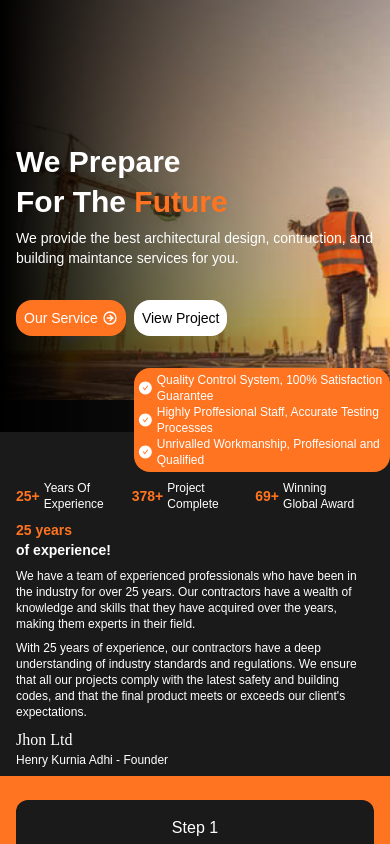
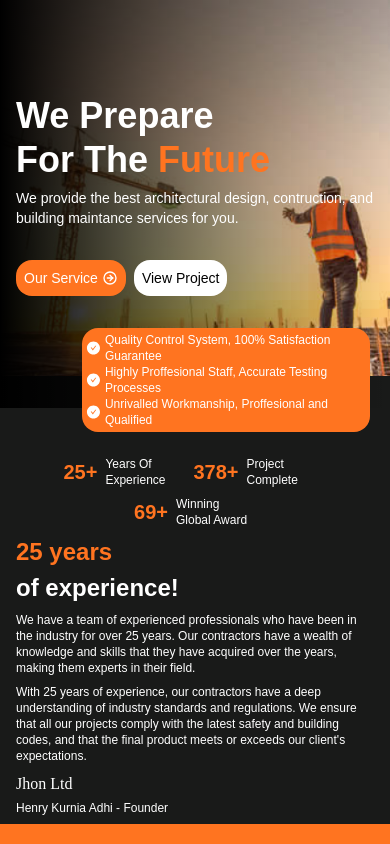
Before and after one commit to adyto/jhon-traktor, a React (Create React App) app: page / in a window 390 px wide. Shown: the top 844 px of the page. Built offline with nearby package versions, Linux system fonts and the light colour scheme; no server answers.

Commit message:
jhon-traktor

```diff
--- a/src/components/HomePage/ClientCard.jsx
+++ b/src/components/HomePage/ClientCard.jsx
@@ -41,7 +41,7 @@ const ClientCard = () => {
         >
           {testimony.map((item, i) => (
             <SwiperSlide key={i}>
-              <div className="max-w-5xl w-full mx-auto text-center pt-7 pb-20">
+              <div className="max-w-5xl w-full mx-auto text-center pt-7 pb-20 flex flex-col items-center">
                 <p>{item.title}</p>
                 <p className="pt-3 pb-1">{item.name}</p>
                 <p>
--- a/src/components/HomePage/ExperienceItem.jsx
+++ b/src/components/HomePage/ExperienceItem.jsx
@@ -31,13 +31,13 @@ const ExperienceItem = () => {
   return (
     <div className="bg-text-color-palette-2 text-white relative">
       <div className="flex flex-col mx-auto container pt-12 pb-2 gap-y-2 md:gap-y-10 2xl:pt-16">
-        <div className="flex flex-wrap justify-cender gap-x-2 px-4 md:justify-start lg:gap-x-4 lg:justify-start 2xl:pb-28 z-10">
+        <div className="flex flex-wrap justify-center gap-2 px-4 md:justify-start lg:gap-x-4 2xl:pb-28 z-10">
           {dataAchievement.map((item) => (
             <div
               key={item.title}
-              className="flex flex-row items-center gap-x-1 md:gap-x-2 lg:gap-x-2"
+              className="flex flex-row items-center gap-x-2 md:gap-x-2 lg:gap-x-2"
             >
-              <p className="font-semibold text-text-color-palette-1 text-sm md:text-2xl 2xl:text-5xl">
+              <p className="font-semibold text-text-color-palette-1 text-xl md:text-2xl 2xl:text-5xl">
                 {item.amount}
               </p>
               <p className="font-medium capitalize text-xs w-20 md:w-24 lg:w-28">
@@ -49,9 +49,11 @@ const ExperienceItem = () => {
         <div className="flex flex-row justify-center z-0 px-4 items-center gap-x-2 2xl:gap-20">
           <img src={imgExperience} className="w-2/5 h-auto max-md:hidden" />
           <div className="flex flex-col">
-            <p className="text-text-color-palette-1 font-semibold text-sm md:text-3xl 2xl:text-6xl">
+            <p className="text-text-color-palette-1 font-semibold text-2xl md:text-3xl 2xl:text-6xl">
               25 years{' '}
-              <span className="block text-white 2xl:pt-4">of experience!</span>
+              <span className="block text-white pt-1 2xl:pt-4">
+                of experience!
+              </span>
             </p>
             <p className="max-w-3xl text-xs my-2 md:my-3 md:text-sm 2xl:text-xl 2xl:my-5">
               We have a team of experienced professionals who have been in the
@@ -69,13 +71,13 @@ const ExperienceItem = () => {
             <p className="font-Comforter text-base md:text-3xl 2xl:text-6xl">
               Jhon Ltd
             </p>
-            <p className="font-medium text-xs md:mt-2 2xl:text-sm 2xl:mt-4">
+            <p className="font-medium text-xs mt-1 md:mt-2 2xl:text-sm 2xl:mt-4">
               Henry Kurnia Adhi - Founder
             </p>
           </div>
         </div>
       </div>
-      <div className="absolute -top-16 w-64 right-0 p-1 flex flex-col  h-auto bg-text-color-palette-1 rounded-2xl md:-top-28 md:right-10 md:w-[470px] md:p-10 lg:-top-36 lg:right-20 lg:w-[550px] lg:p-12 xl:p-14 xl:w-[600px] xl:-top-36 2xl:w-[680px] 2xl:p-16 2xl:-top-40">
+      <div className="absolute -top-20 w-72 right-5 p-1 flex flex-col h-auto bg-text-color-palette-1 rounded-2xl sm:w-96 sm:p-5 sm:-top-14 md:-top-28 md:right-10 md:w-[470px] md:p-10 lg:-top-36 lg:right-20 lg:w-[550px] lg:p-12 xl:p-14 xl:w-[600px] xl:-top-36 2xl:w-[680px] 2xl:p-16 2xl:-top-40">
         {experienceInfo.map((item) => (
           <div
             key={item.title}
--- a/src/components/HomePage/HeroItem.jsx
+++ b/src/components/HomePage/HeroItem.jsx
@@ -6,11 +6,11 @@ import { imgBgHome } from '../../assets';
 const HeroItem = () => {
   return (
     <div
-      className="w-full bg-center relative bg-cover bg-no-repeat pt-36 pb-24 md:pt-40 md:pb-32 lg:pt-80 lg:pb-52 h-140 after:absolute after:bottom-0 after:left-0 after:w-full after:h-full after:bg-gradient-to-r after:from-black after:to-transparent before:absolute before:w-full before:h-8 before:bg-text-color-palette-2 before:bottom-0 before:left-0 "
+      className="w-full bg-center relative bg-cover bg-no-repeat pt-24 pb-28 md:pt-40 md:pb-32 lg:pt-80 lg:pb-52 h-140 after:absolute after:bottom-0 after:left-0 after:w-full after:h-full after:bg-gradient-to-r after:from-black after:to-transparent before:absolute before:w-full before:h-8 before:bg-text-color-palette-2 before:bottom-0 before:left-0 "
       style={{ backgroundImage: `url(${imgBgHome})` }}
     >
-      <div className="flex flex-col relative px-4 container mx-auto text-white z-10 lg:px-4">
-        <h1 className="font-semibold text-3xl md:text-5xl lg:text-5xl 2xl:text-6xl">
+      <div className="flex flex-col relative px-4 container mx-auto text-white z-10">
+        <h1 className="font-semibold text-4xl md:text-5xl lg:text-5xl 2xl:text-6xl">
           We Prepare{' '}
           <span className="block pt-1 2xl:pt-4">
             For The <span className="text-text-color-palette-1">Future</span>{' '}
```
